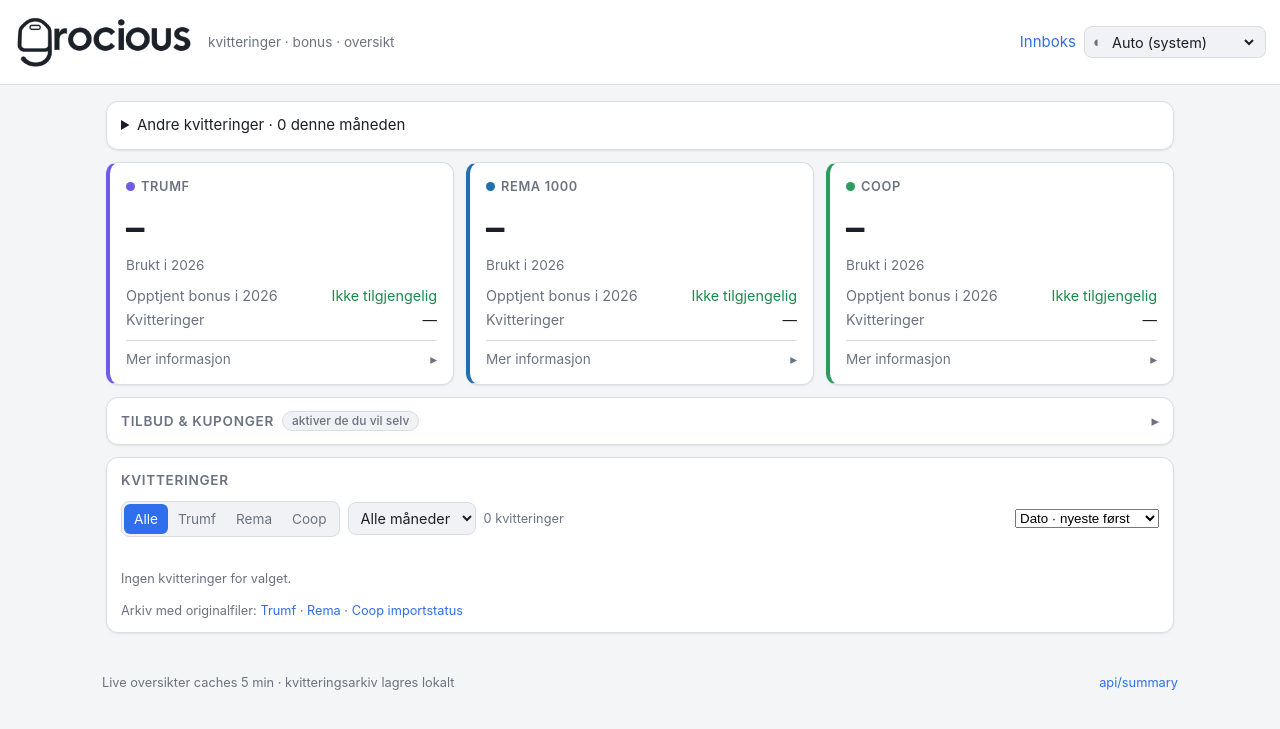
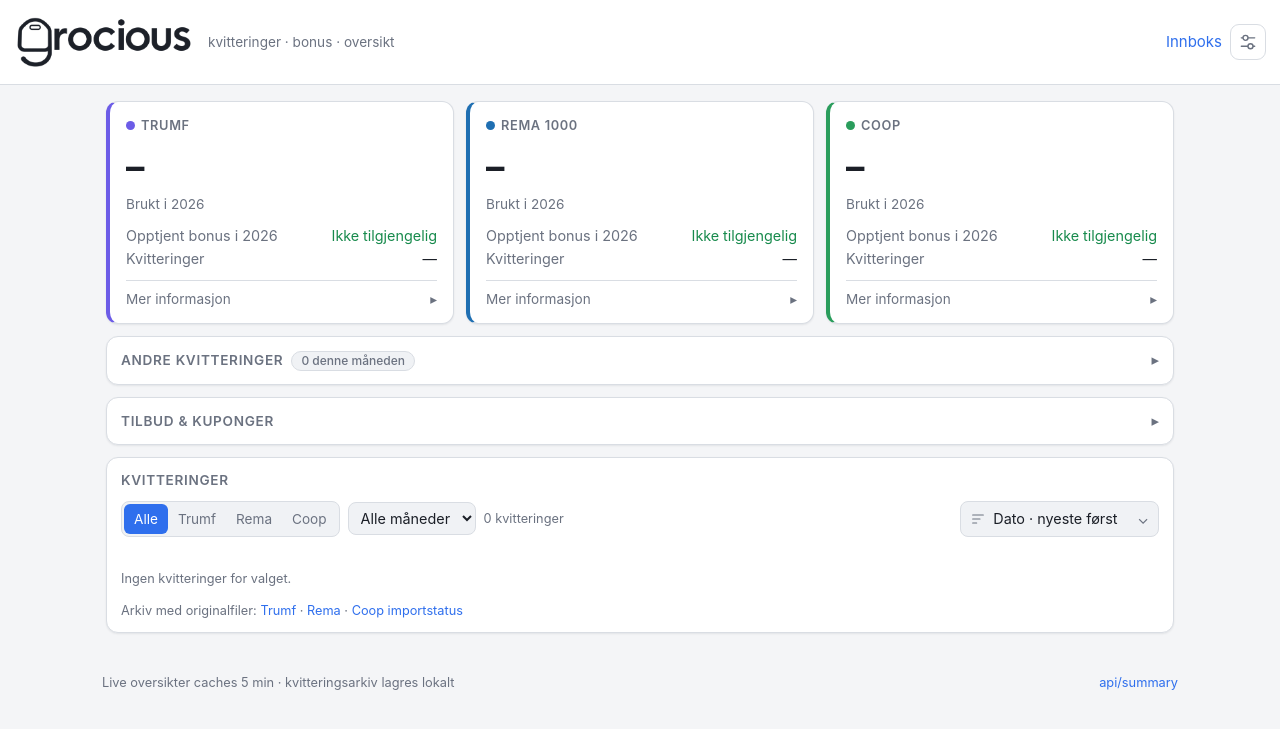
Before and after one commit to palhatlem/grocious, a Flask app: page / in a window 1280 px wide. Shown: the top 729 px of the page. Run offline with Flask 3, Linux system fonts and the light colour scheme; some libraries are stand-ins or nearby versions.

Commit message:
Move theme into settings and refine dashboard controls
Co-Authored-By: Codex <noreply@openai.com>

```diff
--- a/app/static/app.js
+++ b/app/static/app.js
@@ -17,6 +17,14 @@
     var fromUrl = /[?&]theme=([\w-]+)/.exec(location.search);
     if (fromUrl) applyTheme(fromUrl[1]); else sel.value = saved || "auto";
     sel.addEventListener("change", function () { applyTheme(sel.value); });
+  }
+
+  var settings = document.querySelector(".settings-menu");
+  if (settings) {
+    document.addEventListener("click", function (e) { if (!settings.contains(e.target)) settings.open = false; });
+    document.addEventListener("keydown", function (e) {
+      if (e.key === "Escape" && settings.open) { settings.open = false; settings.querySelector("summary").focus(); }
+    });
   }
 
   // ---- filters ----------------------------------------------------------
--- a/app/static/style.css
+++ b/app/static/style.css
@@ -166,3 +166,17 @@ table.data .n { text-align: right; font-variant-numeric: tabular-nums; white-spa
 .inbox-upload label { display: flex; flex-wrap: wrap; gap: 6px; min-width: 0; }
 .inbox-upload input { max-width: 100%; min-width: 0; }
 #receipt-sort { margin-left: auto; max-width: 100%; }
+
+.settings-menu { position: relative; }
+.settings-menu > summary { display: flex; align-items: center; justify-content: center; width: 36px; height: 36px; border: 1px solid var(--line); border-radius: 9px; color: var(--mut); cursor: pointer; list-style: none; }
+.settings-menu > summary::-webkit-details-marker { display: none; }
+.settings-menu[open] > summary, .settings-menu > summary:hover { background: var(--card2); color: var(--fg); }
+.settings-popover { position: absolute; right: 0; top: calc(100% + 8px); width: 230px; max-width: calc(100vw - 24px); padding: 16px; background: var(--card); border: 1px solid var(--line); border-radius: 12px; box-shadow: 0 8px 24px var(--shadow); z-index: 10; }
+.settings-label { display: block; font-size: .85rem; color: var(--mut); margin-bottom: 6px; }
+.settings-popover .theme-pick { width: 100%; }
+.settings-popover select { width: 100%; min-width: 0; }
+.sort-pick { display: inline-flex; align-items: center; gap: 7px; margin-left: auto; background: var(--card2); color: var(--mut); border: 1px solid var(--line); border-radius: 8px; padding: 6px 9px; max-width: 100%; }
+.sort-pick #receipt-sort { appearance: none; -webkit-appearance: none; border: 0; background: transparent; color: var(--fg); font: inherit; font-size: .9rem; margin: 0; padding: 0; min-width: 0; cursor: pointer; }
+.sort-pick option, .theme-pick option { background: var(--card); color: var(--fg); }
+.sort-pick:focus-within, .settings-menu > summary:focus-visible { outline: 2px solid var(--accent); outline-offset: 2px; }
+.select-caret { pointer-events: none; line-height: 1; }
--- a/app/templates/base.html
+++ b/app/templates/base.html
@@ -20,6 +20,9 @@ try { var th = localStorage.getItem("grocious.theme"); if (th && th !== "auto")
   <div class="meta">
     <a href="/inbox">Innboks</a>
     {% if demo %}<span class="chip demo" title="GROCIOUS_DEMO=1: anonymiserte fixtures, ingen ekte tokens">DEMO</span>{% endif %}
+    <details class="settings-menu">
+      <summary aria-label="Innstillinger" title="Innstillinger"><svg aria-hidden="true" viewBox="0 0 24 24" width="20" height="20" fill="none" stroke="currentColor" stroke-width="1.7" stroke-linecap="round"><path d="M4 7h16M4 17h16"/><circle cx="9" cy="7" r="3" fill="var(--card)"/><circle cx="15" cy="17" r="3" fill="var(--card)"/></svg></summary>
+      <div class="settings-popover"><h2>Innstillinger</h2><label for="theme" class="settings-label">Utseende</label>
     <label class="theme-pick" title="Tema (husk i nettleseren)">
       <span class="ico" aria-hidden="true">◐</span>
       <select id="theme" aria-label="Tema">
@@ -27,6 +30,8 @@ try { var th = localStorage.getItem("grocious.theme"); if (th && th !== "auto")
         {% for th in themes %}<option value="{{ th.id }}">{{ th.label }}</option>{% endfor %}
       </select>
     </label>
+      </div>
+    </details>
   </div>
 </header>
 <main class="wrap">
--- a/app/templates/index.html
+++ b/app/templates/index.html
@@ -1,6 +1,6 @@
 {% extends "base.html" %}
 {% block content %}
-<section class="panel"><details><summary>Andre kvitteringer · {{ inbox.month_count }} denne måneden{% if inbox.needs_review %} · {{ inbox.needs_review }} til gjennomgang{% endif %}</summary><p>{% for currency,total in inbox.totals.items() %}{{ total|nok(2) }} {{ currency }}{% if not loop.last %} · {% endif %}{% else %}Ingen beløp denne måneden{% endfor %}</p><a class="btn" href="/inbox">Åpne innboks</a></details></section>
+
 <section class="stats">
   {% for stat in stats %}
   <div class="stat {{ stat.source }}">
@@ -37,8 +37,14 @@
   {% endfor %}
 </section>
 
+<details class="panel offers-panel other-receipts">
+  <summary><h2>Andre kvitteringer <span class="pill">{{ inbox.month_count }} denne måneden{% if inbox.needs_review %} · {{ inbox.needs_review }} til gjennomgang{% endif %}</span></h2><span class="caret" aria-hidden="true">▸</span></summary>
+  <p>{% for currency,total in inbox.totals.items() %}{{ total|num(2) }} {{ currency }}{% if not loop.last %} · {% endif %}{% else %}Ingen beløp denne måneden{% endfor %}</p>
+  <a class="btn" href="/inbox">Åpne innboks</a>
+</details>
+
 <details class="panel offers-panel">
-  <summary><h2>Tilbud &amp; kuponger <span class="pill">aktiver de du vil selv</span></h2><span class="caret" aria-hidden="true">▸</span></summary>
+  <summary><h2>Tilbud &amp; kuponger</h2><span class="caret" aria-hidden="true">▸</span></summary>
   <div class="offers">
     {% for o in offer_cards %}
     <article class="offer" data-offer-id="{{ o.source }}:{{ o.id }}">
@@ -71,12 +77,14 @@
       {% for m in months %}<option value="{{ m.ym }}">{{ m.label }}</option>{% endfor %}
     </select>
     <span class="count mut small" id="count"></span>
+    <label class="sort-pick" title="Sorter kvitteringer">
+    <svg aria-hidden="true" width="16" height="16" viewBox="0 0 24 24" fill="none" stroke="currentColor" stroke-width="1.7" stroke-linecap="round"><path d="M4 6h16M4 12h11M4 18h6"/></svg>
     <select id="receipt-sort" aria-label="Sorter kvitteringer">
       <option value="date-desc">Dato · nyeste først</option><option value="date-asc">Dato · eldste først</option>
       <option value="store-asc">Butikk · A–Å</option><option value="store-desc">Butikk · Å–A</option>
       <option value="amount-desc">Beløp · høyest først</option><option value="amount-asc">Beløp · lavest først</option>
       <option value="bonus-desc">Bonus · høyest først</option><option value="discount-desc">Rabatt · høyest først</option>
-    </select>
+    </select><span class="select-caret" aria-hidden="true">⌄</span></label>
   </div>
   <div class="totals small mut" id="totals"></div>
   <ul class="receipts" id="list">
```
